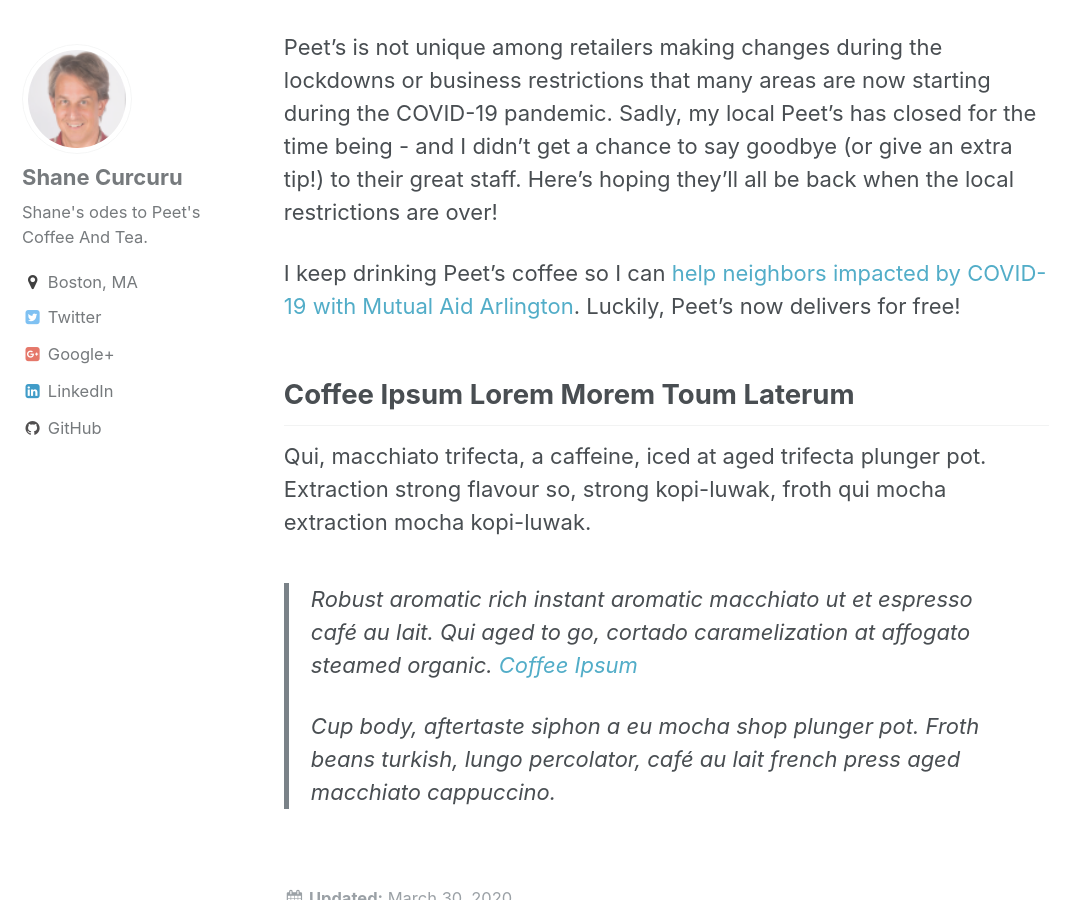
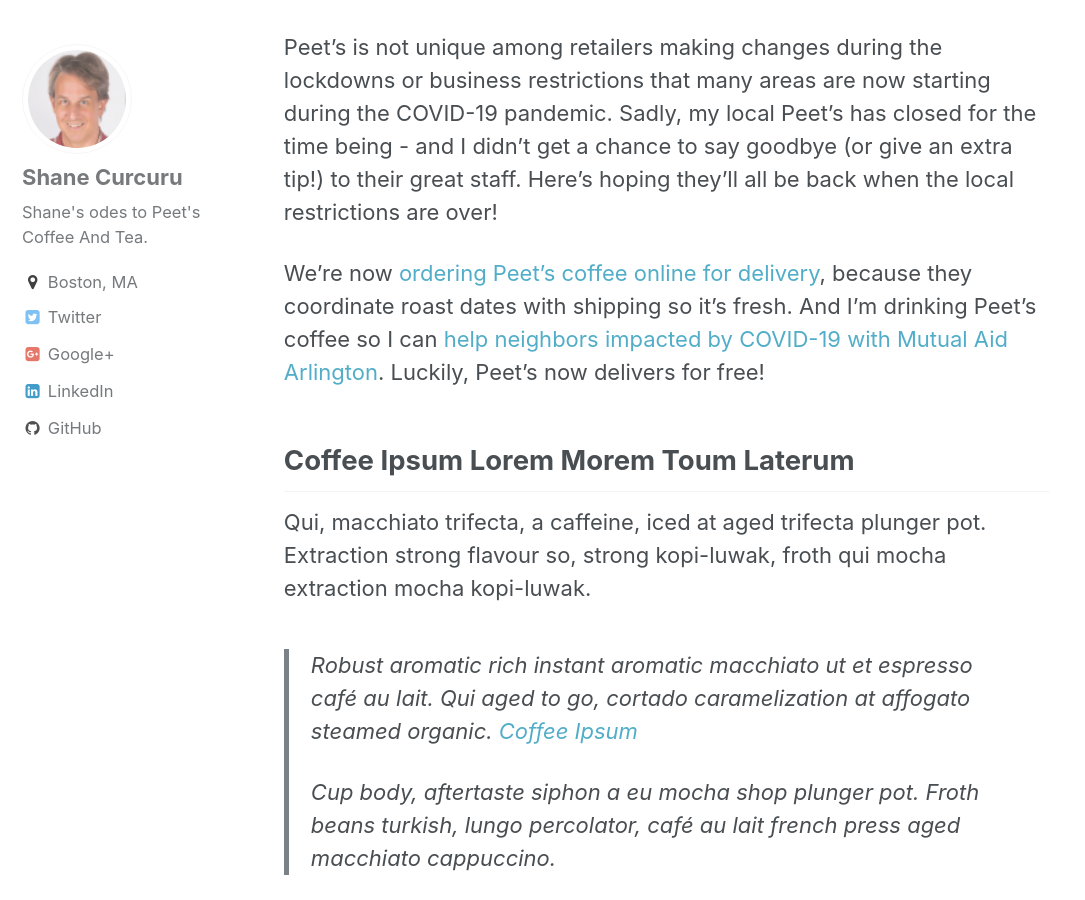
Before and after one commit to ShaneCurcuru/whyilovepeets.com, a Jekyll site: the page built from _posts/2020-03-30-coronavirus-coffee.md, in a window 1280 px wide and 900 px high, scrolled down 651 px. Shown: the whole window, without its empty margins (0-1085 px from the left). Built offline with Jekyll 4.4.1, drawn with Linux system fonts in a browser that asks for light colours.

Commit message:
Add affiliate links
Send me pennies of affiliate love!

```diff
--- a/_posts/2020-03-30-coronavirus-coffee.md
+++ b/_posts/2020-03-30-coronavirus-coffee.md
@@ -11,7 +11,7 @@
 
 Peet's is not unique among retailers making changes during the lockdowns or business restrictions that many areas are now starting during the COVID-19 pandemic.  Sadly, my local Peet's has closed for the time being - and I didn't get a chance to say goodbye (or give an extra tip!) to their great staff.  Here's hoping they'll all be back when the local restrictions are over!
 
-I keep drinking Peet's coffee so I can [help neighbors impacted by COVID-19 with Mutual Aid Arlington](https://mutualaidarlington.org/?peets).  Luckily, Peet's now delivers for free!
+We're now [ordering Peet's coffee online for delivery](https://share.peets.com/x/nhw6Pg), because they coordinate roast dates with shipping so it's fresh.  And I'm drinking Peet's coffee so I can [help neighbors impacted by COVID-19 with Mutual Aid Arlington](https://mutualaidarlington.org/?peets).  Luckily, Peet's now delivers for free!
 
 
 ## Coffee Ipsum Lorem Morem Toum Laterum
```
Also changed, not shown: _pages/about.md (+1 -1 lines), _pages/colophon.md (+1 -1 lines).
